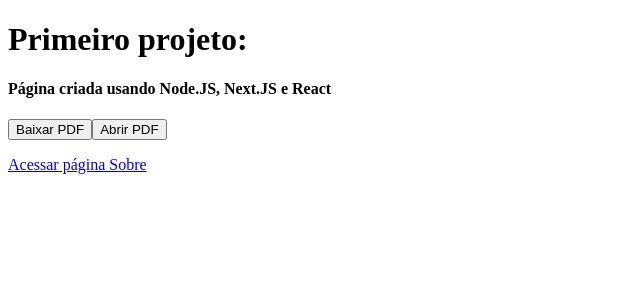
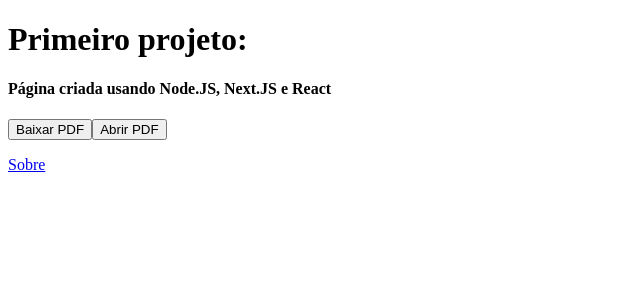
Before and after one commit to ronerds/ronerds, a Next.js app: page / in a window 1280 px wide. Shown: the top 300 px of the page, without its empty margins (0-640 px from the left). Built offline with nearby package versions, Linux system fonts and the light colour scheme.

Commit message:
Corrigindo Link para baixar PDF

```diff
--- a/pages/index.js
+++ b/pages/index.js
@@ -4,8 +4,8 @@
 function Home() {
   const handleDownloadPDF = () => {
     const link = document.createElement("a");
-    link.href = "/pcii.pdf";
-    link.download = "pcii.pdf";
+    link.href = "/PCII.pdf";
+    link.download = "PCII.pdf";
     link.click();
   };
 
@@ -20,7 +20,7 @@
       <button onClick={handleDownloadPDF}>Baixar PDF</button>
       <button onClick={handleOpenPDF}>Abrir PDF</button>
       <p>
-        <Link href="/sobre">Acessar página Sobre</Link>
+        <Link href="/sobre">Sobre</Link>
       </p>
     </div>
   );
```
